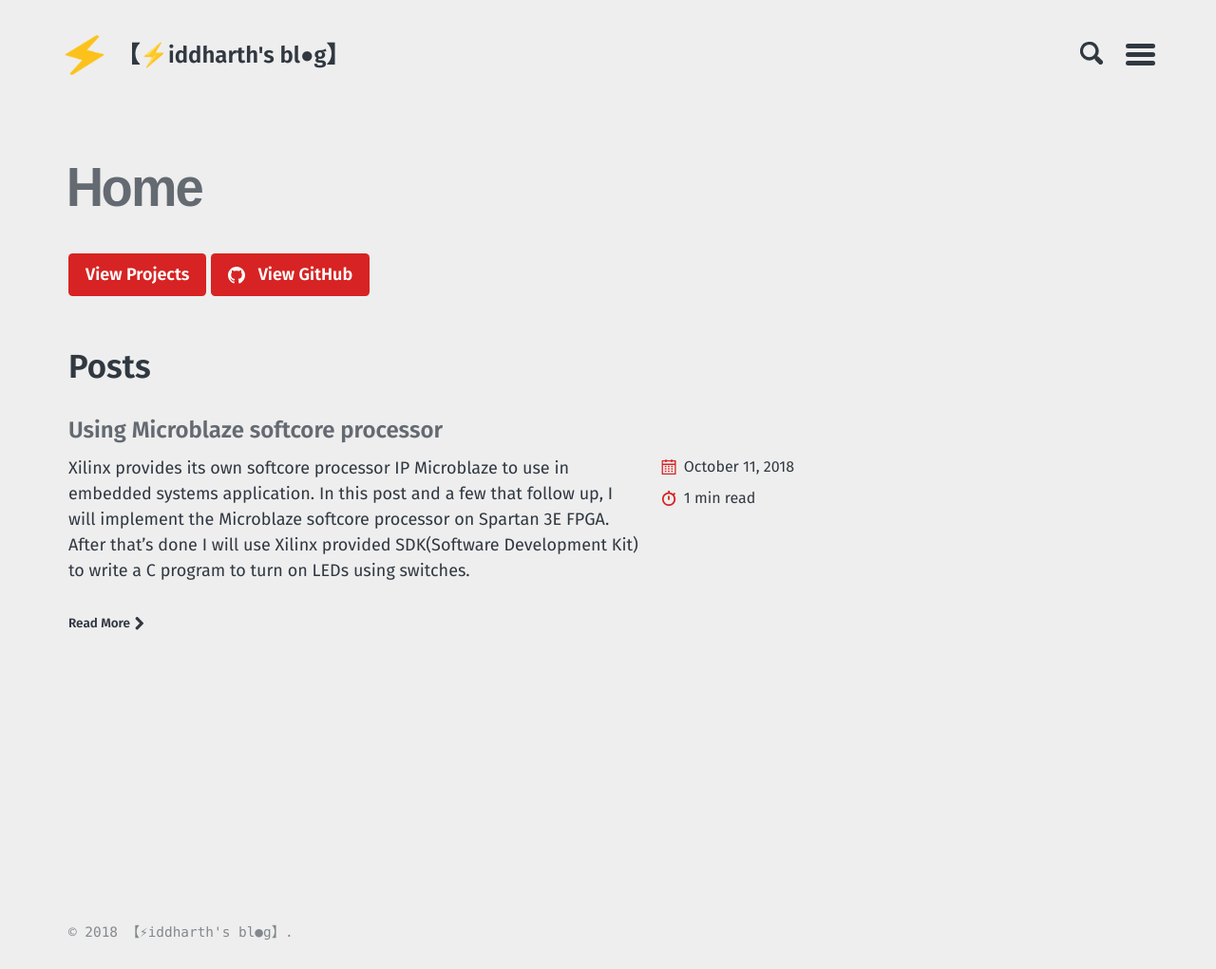
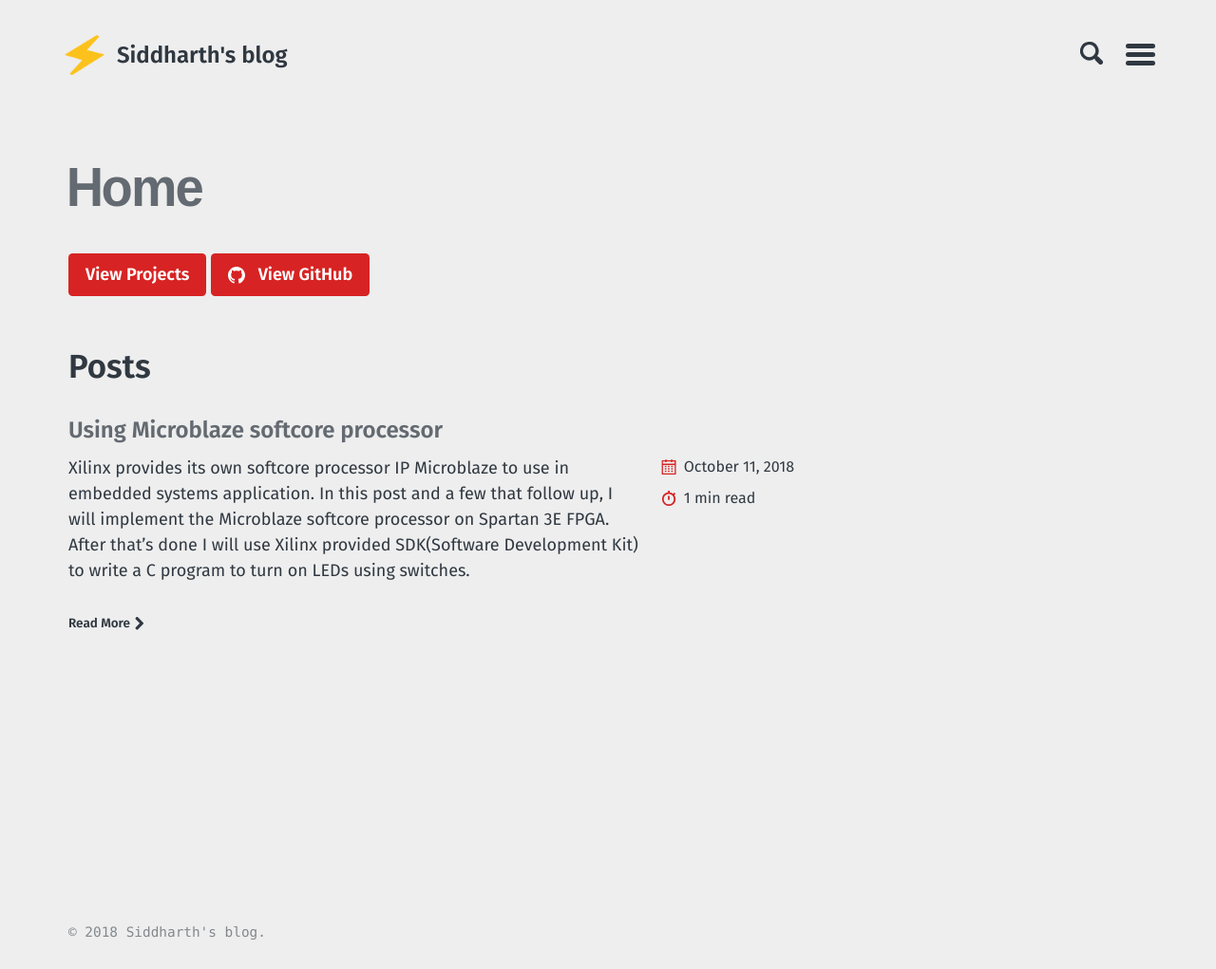
Before and after one commit to siddharth-pro/gitSiddharth.github.io, a Jekyll site: the page built from index.md, in a window 1280 px wide. Shown: the whole page at 95% size. Built offline with Jekyll 4.4.1, drawn with Linux system fonts in a browser that asks for light colours.

Commit message:
Update _config.yml

```diff
--- a/_config.yml
+++ b/_config.yml
@@ -14,7 +14,7 @@
 # You can create any custom variable you would like, and they will be accessible
 # in the templates via {{ site.myvariable }}.
 lang: en-US
-title: 【⚡iddharth's bl●g】
+title: Siddharth's blog
 email: jsiddharth80@gmail.com
 description:
 baseurl: # the optional subpath of your site, e.g. "/blog"
```
